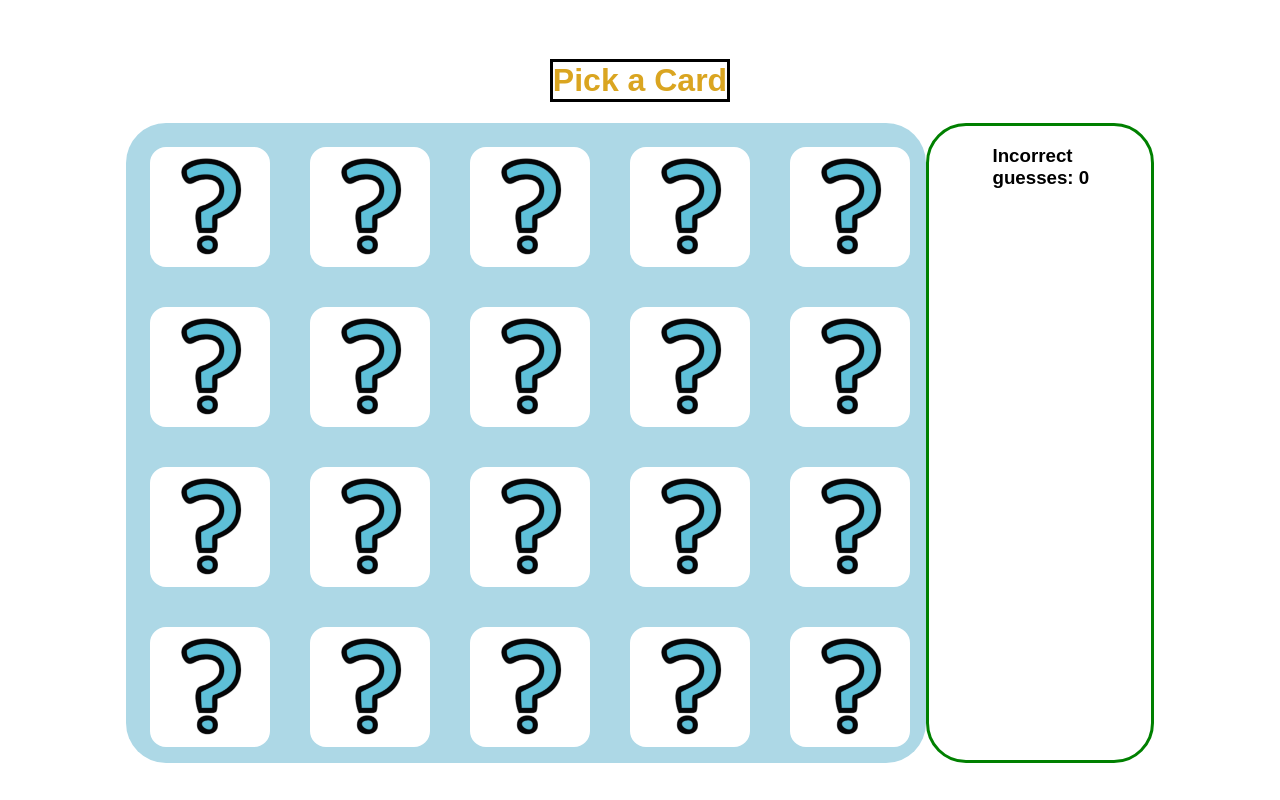
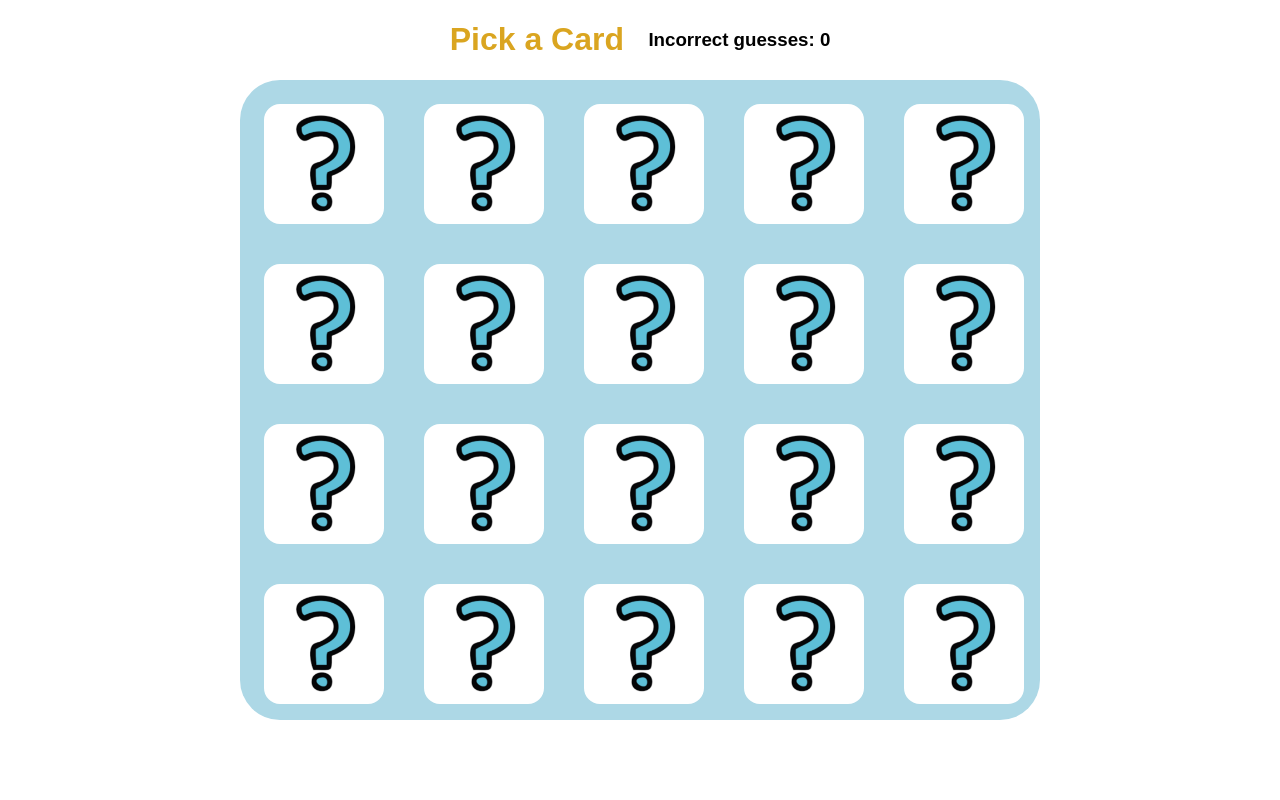
Before and after one commit to rrit5727/project1, a website: page index.html in a window 1280 px wide. Drawn offline with nearby package versions, Linux system fonts and the light colour scheme.

Commit message:
move alerts overhead resolve layout

```diff
--- a/index.html
+++ b/index.html
@@ -10,7 +10,11 @@
     <script defer src="project1.js"></script>
 </head>
 <body>
-    <h1></h1>
+    <Div id="messages">
+        <h1></h1>
+        <h3></h3>
+
+    </Div>
     <main >
         <Div id="board">
             <img src="imgs/Card_default.png" id="sq-0"></img>
@@ -34,9 +38,6 @@
             <img src="imgs/Card_default.png" id="sq-18"></img>
             <img src="imgs/Card_default.png" id="sq-19"></img>
         </Div>
-        <Div id="score">
-            <h3></h3>
-        </Div>
 
     </main>
 </body>
--- a/project1.css
+++ b/project1.css
@@ -1,6 +1,7 @@
 * {
 box-sizing: border-box;
 font-family: Arial, Helvetica, sans-serif;
+
 }
 
 body {
@@ -8,10 +9,8 @@ body {
     margin: 0;
     display: flex;
     flex-direction: column;
-    justify-content: center;
     align-items: center;
-
-}
+ }
 
 #board {
     display: grid;
@@ -20,6 +19,14 @@ body {
     background-color: lightblue;
     border-radius: 5vmin;
 
+}
+
+#messages {
+    display: flex;
+    flex-direction: row;
+    justify-content: space-around;
+    align-items: center;
+    width: 400px;
 }
 
 #board > img {
@@ -33,14 +40,14 @@ body {
 }
 
 h1 {
-    border: solid black;
     color: goldenrod;
 }
 
 main {
-display: grid;
-grid-template-rows: ;
-grid-template-columns: 7fr 2fr;
+display: flex;
+flex-direction: row;
+justify-content: center;
+align-items: center;
 }
 
 #score {
@@ -55,7 +62,7 @@ grid-template-columns: 7fr 2fr;
 }
 
 h3 {
-    white-space: pre-wrap;
+
     margin-left: 5px;
-    max-width: 100px;
+
 }
--- a/project1.js
+++ b/project1.js
@@ -186,7 +186,7 @@ function handleMove(evt, srcValues) {
     }
 
     function lossChecker() {
-      if (turn > 4) {
+      if (turn > 20) {
         return true;
       } else {
         return null;
```
Also changed, not shown: README.md.
